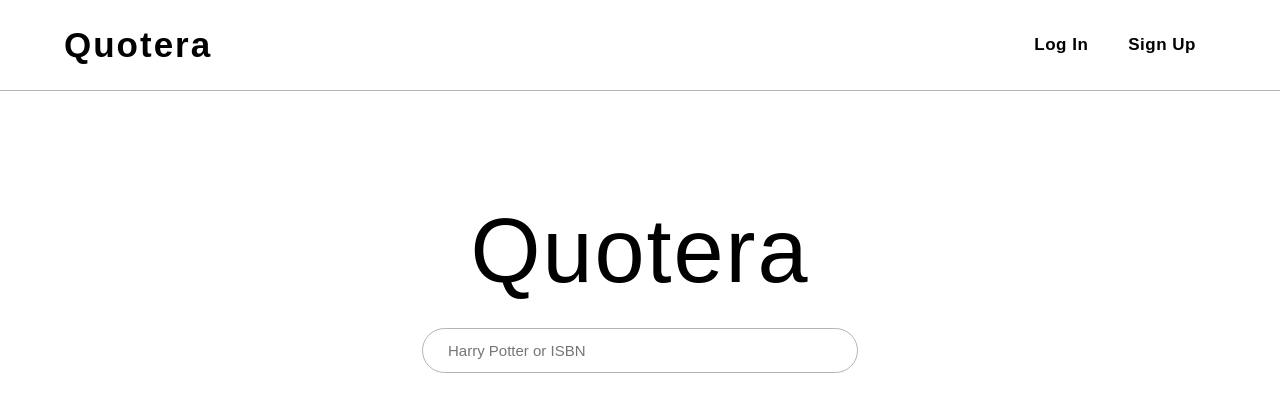
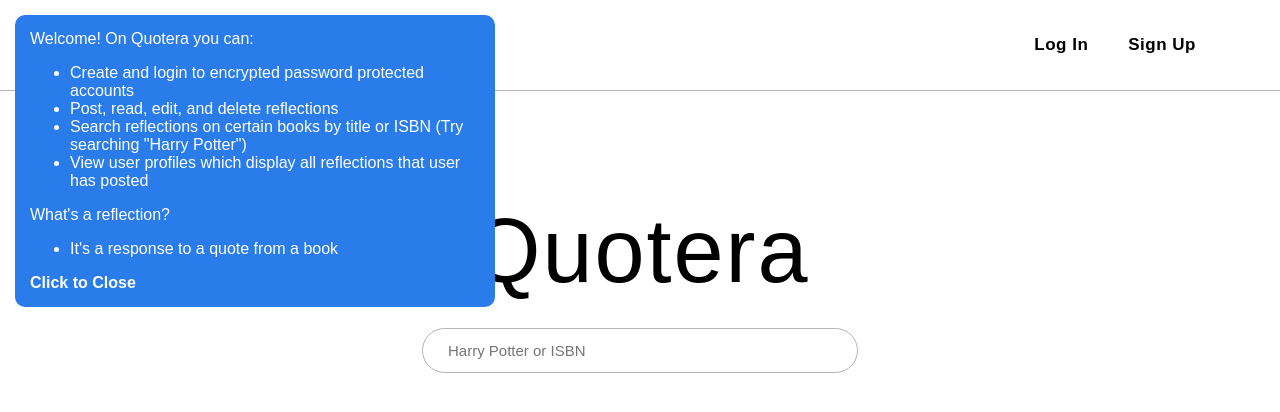
Before and after one commit to KPar/quotera-client, a React (Create React App) app: page / in a window 1280 px wide. Shown: the top 412 px of the page. Built offline with nearby package versions, Linux system fonts and the light colour scheme; no server answers.

Commit message:
Included a pop up on home page listing site capabilities

```diff
--- a/src/pages/Home/Home.css
+++ b/src/pages/Home/Home.css
@@ -8,6 +8,20 @@
     margin-top: 200px;
     text-align: center;
   }
+
+#Home_descPopUp {
+  position: absolute;
+  text-align: left;
+  padding: 15px;
+  color: white;
+  background-color: rgb(41, 124, 233);
+  font-family: "Source Sans Pro", sans-serif;
+  margin: 15px;
+  top: 0;
+  max-width: 450px;
+  border-radius: 10px;
+  cursor: pointer;
+}
 
 #Home_siteName {
     font-size: 90px;
--- a/src/pages/Home/Home.jsx
+++ b/src/pages/Home/Home.jsx
@@ -1,4 +1,4 @@
-import {useRef } from "react";
+import {useRef, useState } from "react";
 import { Link, useNavigate } from "react-router-dom";
 import SearchBar from "../../components/SearchBar";
 import "../Home/Home.css"
@@ -7,20 +7,40 @@ function Home() {
 
   let navigate = useNavigate();
   const searchRef = useRef();
+  const [isPopUp,setIsPopUp] = useState(true);
 
   const handleSubmit = (event) => {
     event.preventDefault();
     navigate(`/search?q=${searchRef.current.value}`);
   }
 
+  const closeDescPopUp = (e) => {
+    setIsPopUp(false);
+  }
+
   return (
-    <div id="Home_container">
+    <div>
+      <div id="Home_descPopUp" onClick={closeDescPopUp} style={{display: isPopUp? "block":"none"}}>
+            <p>Welcome! On Quotera you can:</p>
+            <ul>
+              <li>Create and login to encrypted password protected accounts</li>
+              <li>Post, read, edit, and delete reflections</li>
+              <li>Search reflections on certain books by title or ISBN (Try searching "Harry Potter")</li>
+              <li>View user profiles which display all reflections that user has posted</li>
+            </ul>
+            <p>What's a reflection?</p>
+            <ul>
+              <li>It's a response to a quote from a book</li>
+            </ul>
+            <b>Click to Close</b>
+      </div>
       <div id="Home_contentContainer">
-        <h1 id="Home_siteName">Quotera</h1>
-        <SearchBar/>
+        <div id="Home_container">
+          <h1 id="Home_siteName">Quotera</h1>
+          <SearchBar/>
+        </div>
       </div>
     </div>
-
 
   )
 }
```
